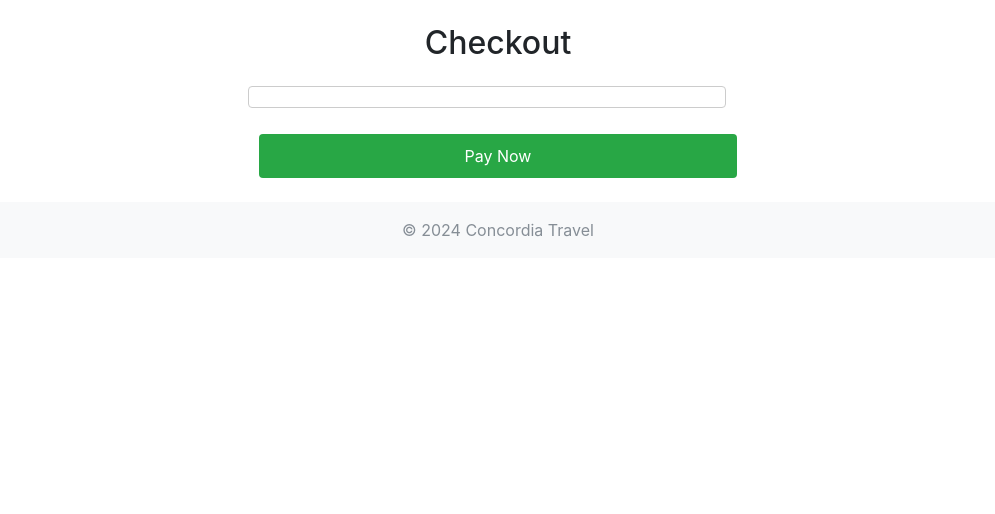
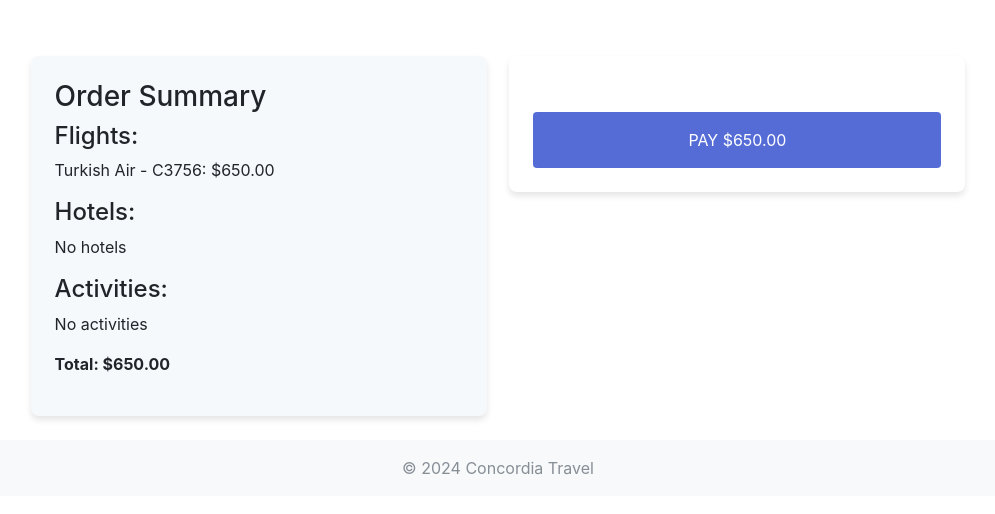
Before and after one commit to saeed-sr/COEN6311-Persia, a Django app: page /payment/checkout/1/ in a window 1280 px wide. Shown: the part 56-570 px from the top of the page, without its empty margins (142-1137 px from the left). Run offline with Django 5.2, Linux system fonts and the light colour scheme; a user stored in the database is signed in; data comes from the database, SQL or seed files in the repository; both versions use the stored data as it was after the commit; some libraries are stand-ins or nearby versions.

Commit message:
payment stage 2

```diff
--- a/concordia_travel/packages/models.py
+++ b/concordia_travel/packages/models.py
@@ -58,6 +58,13 @@ class CustomPackage(models.Model):
 
         return f"{user_info}\n{flights_info}\n{hotels_info}\n{activities_info}"
 
+    def get_total_price(self):
+        total_price = 0
+        total_price += sum(flight.price for flight in self.flights.all())
+        total_price += sum(hotel.price for hotel in self.hotels.all())
+        total_price += sum(activity.price for activity in self.activities.all())
+        return total_price
+
 
 class AgentManager(models.Manager):
     def get_queryset(self):
--- a/concordia_travel/payment/templates/payment/checkout.html
+++ b/concordia_travel/payment/templates/payment/checkout.html
@@ -3,52 +3,102 @@
 {% block title %}Checkout{% endblock %}
 
 {% block extra_head %}
-<!-- Any additional scripts for Stripe or styling for the checkout page -->
 <style>
-  #payment-form {
-    width: 100%;
-    max-width: 500px;
-    margin: auto;
+  .checkout-wrapper {
+    display: flex;
+    justify-content: center;
+    align-items: flex-start;
+    padding-top: 2rem;
   }
-  #card-element, #submit-button {
-    border: 1px solid #ccc;
-    padding: 10px;
-    margin-top: 10px;
-    width: calc(100% - 22px); /* Adjust width to account for padding and border */
+  .package-summary {
+    width: 40%;
+    margin-right: 2%;
+    background: #f6f9fc;
+    border-radius: 8px;
+    padding: 1.5rem;
+    box-shadow: 0 4px 6px rgba(0,0,0,.1);
+  }
+  .payment-form-container {
+    width: 40%;
+    background: #ffffff;
+    padding: 1.5rem;
+    border-radius: 8px;
+    box-shadow: 0 4px 6px rgba(0,0,0,.1);
+  }
+  .payment-form-container form {
+    display: grid;
+    grid-gap: 1rem;
+  }
+  .stripe-button-el {
+    display: none;
+  }
+  .stripe-style {
+    background: #556cd6;
+    color: #ffffff;
+    border: 0;
+    padding: 16px 32px;
+    text-transform: uppercase;
     border-radius: 4px;
+    transition: background-color .3s;
+    cursor: pointer;
   }
-  #submit-button {
-    background-color: #28a745;
-    color: white;
-    border: none;
-    cursor: pointer;
-    font-size: 16px;
-    transition: background-color 0.2s;
-  }
-  #submit-button:hover {
-    background-color: #218838;
-  }
-  #card-errors {
-    color: #dc3545;
-    margin-top: 10px;
+  .stripe-style:hover {
+    background: #43458b;
   }
 </style>
 {% endblock %}
 
 {% block content %}
-<div class="text-center">
-    <h2>Checkout</h2>
-    <form id="payment-form" class="my-4">
-        <div id="card-element">
-            <!-- Elements will create input elements here -->
+<div class="checkout-wrapper">
+    <div class="package-summary">
+        <h3>Order Summary</h3>
+        <!-- Assume 'booking' is the context variable containing the booking details -->
+        <div>
+          <h4>Flights:</h4>
+          {% for flight in booking.custom_package.flights.all %}
+            <p>{{ flight.airline }} - {{ flight.flight_number }}: ${{ flight.price }}</p>
+          {% empty %}
+            <p>No flights</p>
+          {% endfor %}
         </div>
-        <!-- We'll put the error messages in this element -->
-        <div id="card-errors" role="alert"></div>
-        <button id="submit-button" class="btn btn-success mt-3">Pay Now</button>
+        <div>
+          <h4>Hotels:</h4>
+          {% for hotel in booking.custom_package.hotels.all %}
+            <p>{{ hotel.name }} in {{ hotel.city }}: ${{ hotel.price }}</p>
+          {% empty %}
+            <p>No hotels</p>
+          {% endfor %}
+        </div>
+        <div>
+          <h4>Activities:</h4>
+          {% for activity in booking.custom_package.activities.all %}
+            <p>{{ activity.name }} - {{ activity.location }}: ${{ activity.price }}</p>
+          {% empty %}
+            <p>No activities</p>
+          {% endfor %}
+        </div>
+        <!-- Subtotal, taxes, and total -->
+        <div>
+          <!-- <p>Subtotal: ${{ booking.custom_package.get_total_price }}</p> -->
+          <!-- Assume taxes are calculated as a separate method/property -->
+          <!-- <p>Taxes: ${{ booking.custom_package.get_taxes }}</p> -->
+          <p><strong>Total: ${{ booking.custom_package.get_total_price }}</strong></p>
+        </div>
+    </div>
+
+
+  <div class="payment-form-container">
+    <form action="{% url 'checkout' booking_id=booking.id %}" method="post" id="payment-form">
+      {% csrf_token %}
+      <div id="card-element">
+        <!-- Stripe Elements will go here -->
+      </div>
+      <div id="card-errors" role="alert"></div>
+      <button class="stripe-style">Pay ${{ booking.custom_package.get_total_price }}</button>
     </form>
+  </div>
 </div>
 {% endblock %}
-
 
 {% block extra_scripts %}
 <script>
--- a/concordia_travel/payment/urls.py
+++ b/concordia_travel/payment/urls.py
@@ -6,5 +6,5 @@ urlpatterns = [
     path('<int:booking_id>/', views.payment, name='payment_process'),
 
     path('checkout/<int:booking_id>/', views.checkout, name='checkout'),
-    path('payment_success/', views.payment_success, name='payment_success'),
+    path('payment_success/<int:booking_id>/', views.payment_success, name='payment_success'),
 ]
--- a/concordia_travel/payment/views.py
+++ b/concordia_travel/payment/views.py
@@ -4,6 +4,18 @@ from django.conf import settings
 from django.contrib.auth.decorators import login_required
 from django.shortcuts import render, redirect
 from django.views.decorators.http import require_POST
+from django.shortcuts import get_object_or_404
+from booking.models import Booking
+
+# Set your secret key: remember to change this to your live secret key in production
+# See your keys here: https://dashboard.stripe.com/account/apikeys
+stripe.api_key = settings.STRIPE_SECRET_KEY
+
+from django.shortcuts import get_object_or_404
+from django.contrib.auth.decorators import login_required
+from django.conf import settings
+from django.shortcuts import render
+import stripe
 
 # Set your secret key: remember to change this to your live secret key in production
 # See your keys here: https://dashboard.stripe.com/account/apikeys
@@ -11,31 +23,56 @@ stripe.api_key = settings.STRIPE_SECRET_KEY
 
 @login_required
 def checkout(request, booking_id):
+    booking = get_object_or_404(Booking, pk=booking_id)
+
+    # Calculate the total amount to charge (in cents)
+    total_amount = int(booking.custom_package.get_total_price() * 100)  # Convert to cents
+
     if request.method == 'POST':
-        # Create a Stripe PaymentIntent instead of directly charging the card
-        # This is the recommended approach for handling payments now
         try:
+            # Create a Stripe PaymentIntent with the dynamic amount
             payment_intent = stripe.PaymentIntent.create(
-                amount=1000,  # Amount in cents. This should be dynamic based on the booking
+                amount=total_amount,
                 currency="usd",
-                metadata={'integration_check': 'accept_a_payment', 'booking_id': booking_id},
+                metadata={
+                    'integration_check': 'accept_a_payment',
+                    'booking_id': booking_id
+                },
             )
-            # Send the client secret to the client to confirm the payment on the frontend
+            # If creation is successful, send client secret to the frontend
             return render(request, 'payment_success.html', {'client_secret': payment_intent.client_secret})
         except Exception as e:
+            # Print the exception for debugging
             print(e)
-            # Handle the exception
+            # Add more robust error handling here
+            context = {
+                'error_message': "An error occurred while trying to process your payment. Please try again.",
+                'stripe_key': settings.STRIPE_PUBLIC_KEY,
+                'booking': booking
+            }
+            return render(request, 'payment/checkout.html', context)
 
     else:
+        # For GET request, pass the booking and stripe key to the template
         context = {
             'stripe_key': settings.STRIPE_PUBLIC_KEY,
-            'booking_id': booking_id
+            'booking': booking
         }
         return render(request, 'payment/checkout.html', context)
 
-def payment_success(request):
-    # View to handle successful payment
-    return render(request, 'payment_success.html')
+
+@login_required
+def payment_success(request, booking_id):
+    # Get the booking object
+    booking = get_object_or_404(Booking, pk=booking_id)
+
+    # Update the status to 'paid' or 'complete'
+    booking.status = 'paid'  # or 'complete', depending on your STATUS_CHOICES in the Booking model
+    booking.save()
+
+    # Render the payment success template
+    return render(request, 'payment/payment_success.html', {'booking': booking})
+
 
 def payment(request, booking_id):
     # Add your payment logic here
```
Also changed, not shown: concordia_travel/payment/templates/payment/payment_success.html (added, +11 -0 lines), concordia_travel/db.sqlite3.
